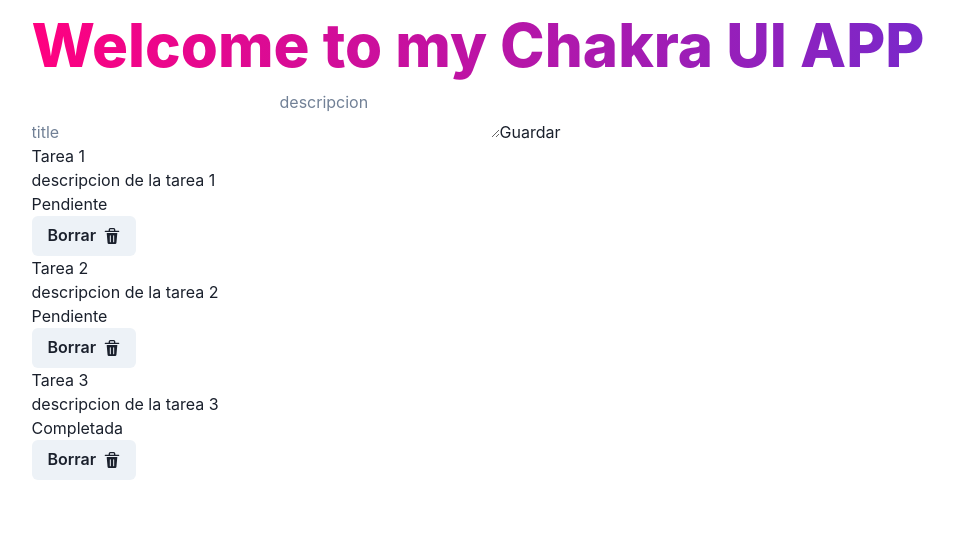
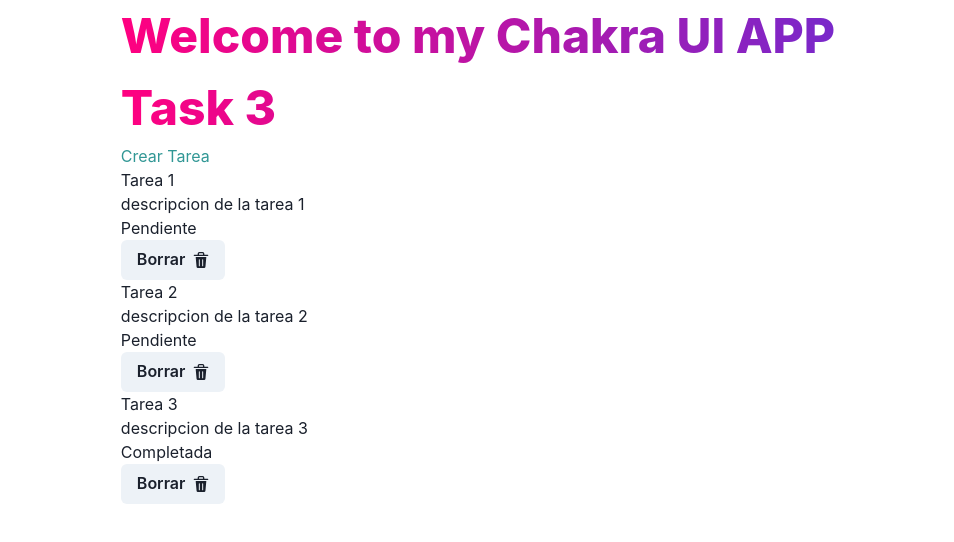
Before and after one commit to HuitziDomingo/redux-toolkit-crud, a React (Vite) app: page / in a window 1280 px wide. Shown: the top 542 px of the page, without its empty margins (162-1116 px from the left). Built offline with nearby package versions, Linux system fonts and the light colour scheme.

Commit message:
enrrutamiento y agregado

```diff
--- a/package.json
+++ b/package.json
@@ -18,6 +18,7 @@
     "react": "^18.2.0",
     "react-dom": "^18.2.0",
     "react-redux": "^8.0.5",
+    "react-router-dom": "^6.8.0",
     "uuid": "^9.0.0"
   },
   "devDependencies": {
--- a/src/App.jsx
+++ b/src/App.jsx
@@ -1,20 +1,30 @@
-import  TaskForm  from './components/TaskForm'
+import TaskForm from './components/TaskForm'
 import TaskList from './components/TaskList'
+import { BrowserRouter, Routes, Route } from 'react-router-dom'
 import { Text } from '@chakra-ui/react'
+
+
 const App = () => {
 
   return (
     <>
+      <header>
         <Text
           bgGradient='linear(to-l, #7928CA, #FF0080)'
           bgClip='text'
-        fontSize='6xl'
+          fontSize='5xl'
           fontWeight='extrabold'
         >
           Welcome to my Chakra UI APP
         </Text>
-      <TaskForm />
-      <TaskList/>
+
+      </header>
+      <BrowserRouter>
+        <Routes>
+          <Route path='/create-task' element={<TaskForm />} />
+          <Route path='/' element={<TaskList />} />
+        </Routes>
+      </BrowserRouter>
     </>
   )
 }
--- a/src/components/TaskForm.jsx
+++ b/src/components/TaskForm.jsx
@@ -2,6 +2,8 @@
 import { useDispatch } from "react-redux"
 import { addTask } from "../features/tasks/taskSlice"
 import { v4 as uuid } from 'uuid'
+import { useNavigate } from 'react-router-dom'
+
 
 const TaskForm = () => {
 
@@ -11,6 +13,7 @@
   })
 
   const dispath = useDispatch()
+  const navigate = useNavigate()
 
   const handleChange = e => {
     setTask({
@@ -25,9 +28,11 @@
       ...task,
       id: uuid()
     }))
+    navigate('/')
   }
 
   return (
+    <>
       <form onSubmit={handleSubmit}>
         <input
           name="title"
@@ -44,6 +49,7 @@
 
         <button>Guardar</button>
       </form>
+    </>
   )
 }
 
--- a/src/components/TaskList.jsx
+++ b/src/components/TaskList.jsx
@@ -2,7 +2,8 @@
 import { DeleteIcon } from '@chakra-ui/icons'
 import { Button } from '@chakra-ui/react'
 import { deleteTask } from '../features/tasks/taskSlice'
-
+import { Link } from '@chakra-ui/react'
+import { Text } from '@chakra-ui/react'
 
 const TaskList = () => {
 
@@ -17,6 +18,16 @@
 
   return (
     <div>
+      <header>
+        <Text
+          bgGradient='linear(to-l, #7928CA, #FF0080)'
+          bgClip='text'
+          fontSize='5xl'
+          fontWeight='extrabold'
+        >Task {tasks.length} </Text>
+        <Link href='/create-task' color='teal.500'>Crear Tarea</Link>
+      </header>
+
       {
         tasks.map(task => (
           <div key={task.id}>
```
Also changed, not shown: 1 other file (tests, documents, lock files or other folders). Lines whose indentation alone changed are shown as unchanged.
